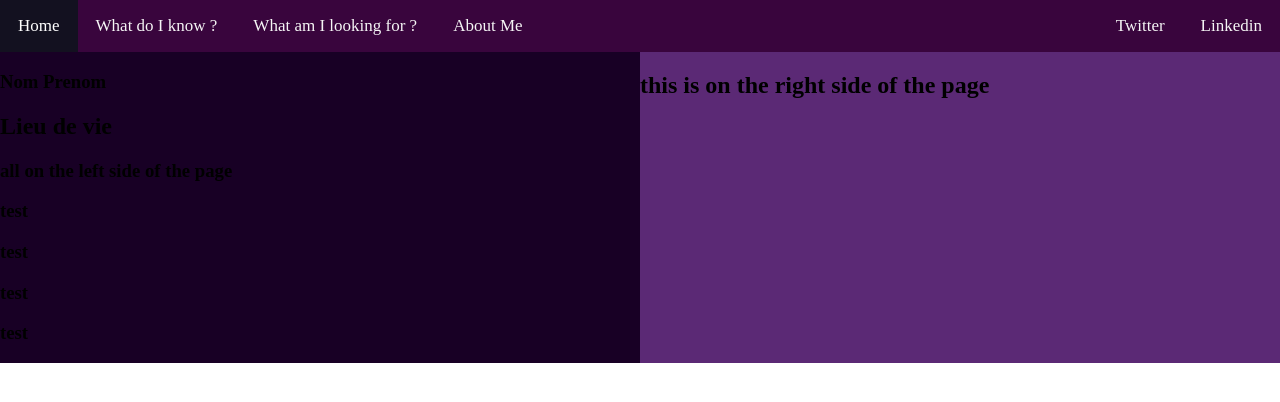
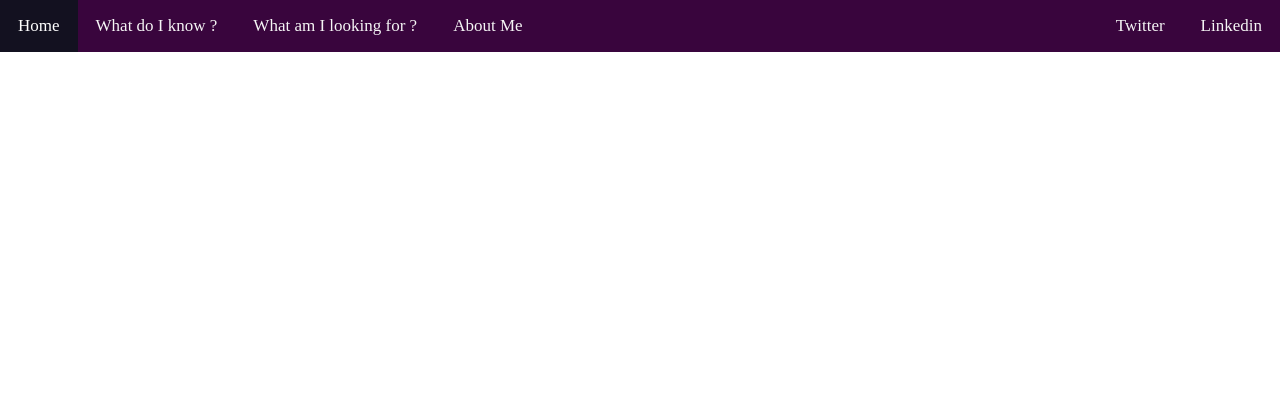
Before and after one commit to jsankare/resume, a plain HTML site: page index.html in a window 1280 px wide. Drawn offline with Linux system fonts and the light colour scheme.

Commit message:
supression des elements inutiles pour coller au script

```diff
--- a/index.html
+++ b/index.html
@@ -18,21 +18,6 @@
             <a href="#Twitter">Twitter</a>
         </div>
     </section>
-    <section class ="container" class="sidesOfPages">
-        <section id = leftSideOfThePage>
-            <h1 id = identity>Nom Prenom</h1>
-            <h2 id = habitation>Lieu de vie</h2>
-            <h3>all on the left side of the page</h3>
-            <h3>test</h3>
-            <h3>test</h3>
-            <h3>test</h3>
-            <h3>test</h3>
-        </section>
-        <section id = rightSideOfThePage>
-            <h2>this is on the right side of the page</h2>
-        </section>
-    </section>
-
     <!-- J'inclus mon JS ici -->
     <script type="text/javascript" src="script.js"></script>
 
--- a/site.css
+++ b/site.css
@@ -1,4 +1,4 @@
-/* remove padding */
+/* remove padding body*/
 #body {s
     padding: 0;
     margin: 0;
@@ -39,29 +39,3 @@
     background-color: rgb(19, 17, 32);
     color: white;
 }
-
-/* Style of page */
-.pagecontent {
-    color: rgb(83, 34, 95);
-}
-
-/* css container sidesOfPages */
-.container {
-    display: flex;
-}
-
-/* css leftSideOfThePage */
-#leftSideOfThePage {
-    background-color: rgb(24, 0, 37);
-    padding: 0;
-    margin: 0;
-    flex: 1;
-}
-
-/* css rightSideOfThePage */
-#rightSideOfThePage {
-    background-color: rgb(91, 41, 117);
-    padding: 0;
-    margin: 0;
-    flex: 1;
-}
```
